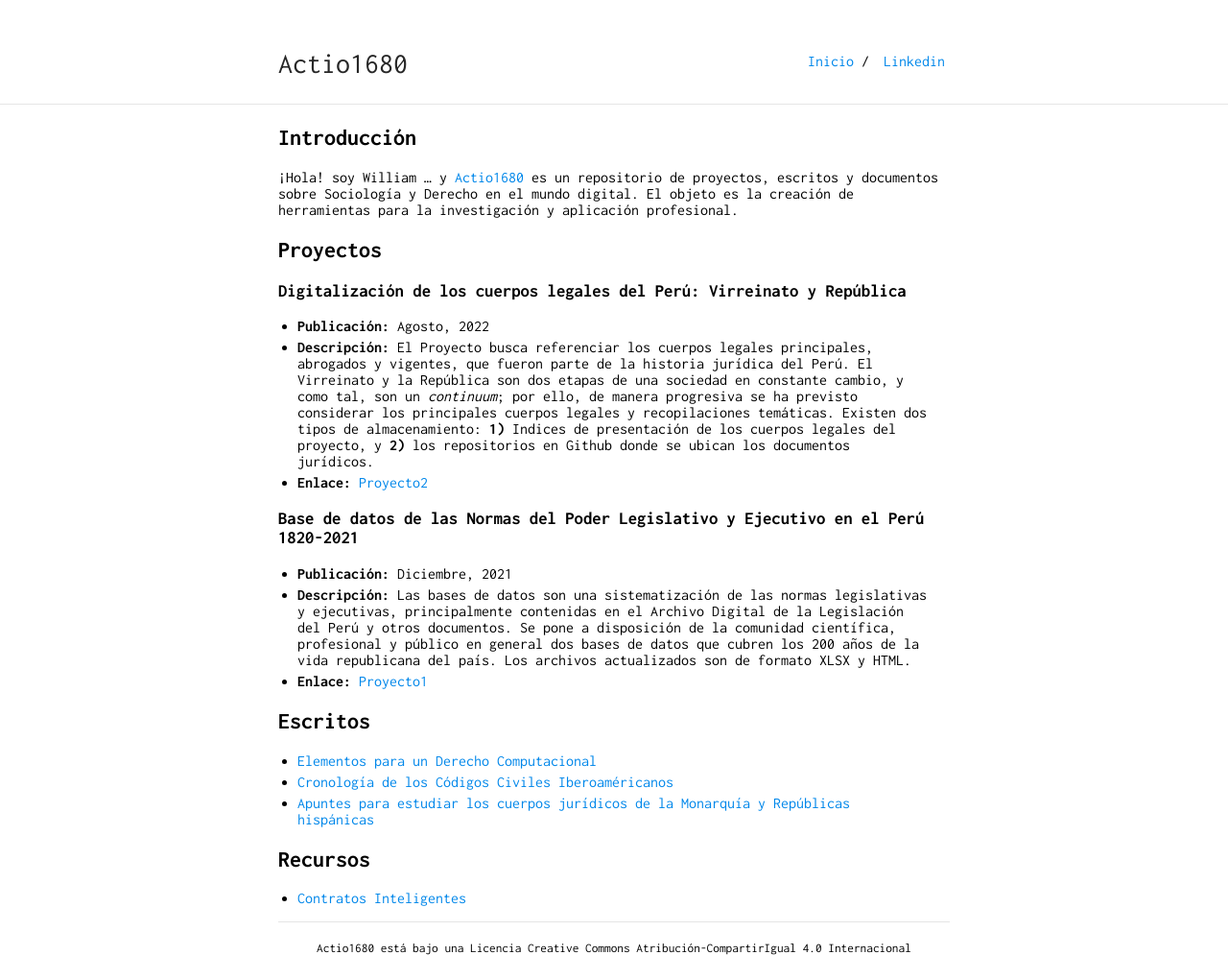
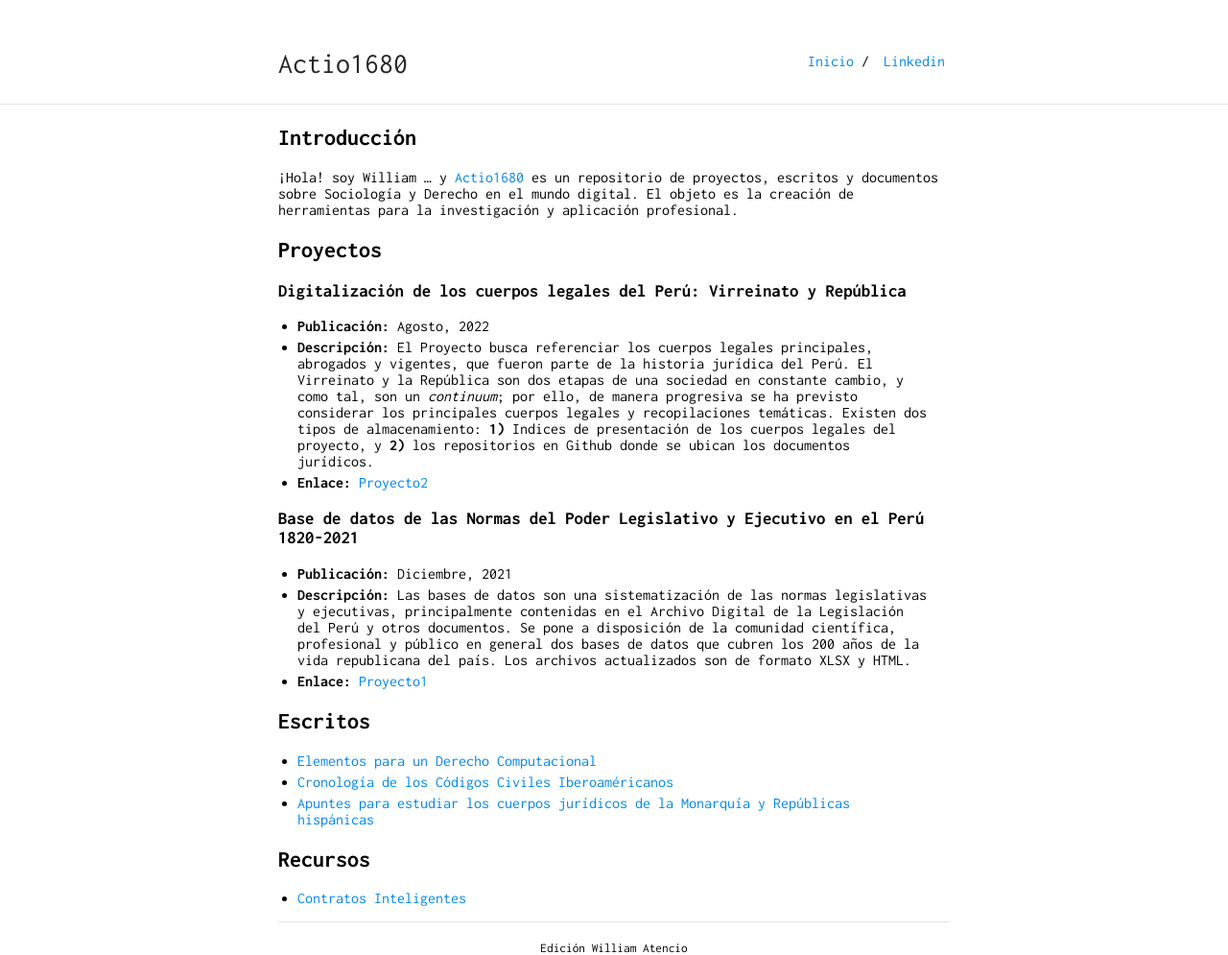
Before and after one commit to actio1680/actio1680.github.io, a Jekyll site: the page built from index.md, in a window 1280 px wide. Shown: the whole page at 96% size. Built offline with Jekyll 4.4.1, drawn with Linux system fonts in a browser that asks for light colours; our own code applies the rules of GitHub Pages for plain Markdown files.

Commit message:
Update _config.yml

```diff
--- a/_config.yml
+++ b/_config.yml
@@ -8,8 +8,8 @@ markdown: kramdown
 tracking_id: #
 
 footer: yes
-footer_url: "https://creativecommons.org/licenses/by-sa/4.0/deed.es"
-footer_text: "Actio1680 está bajo una Licencia Creative Commons Atribución-CompartirIgual 4.0 Internacional"
+footer_url: "https://actio1680.github.io/administracion/politica-cookies.html/"
+footer_text: "Edición William Atencio"
 
 sass:
     style: compressed
```
